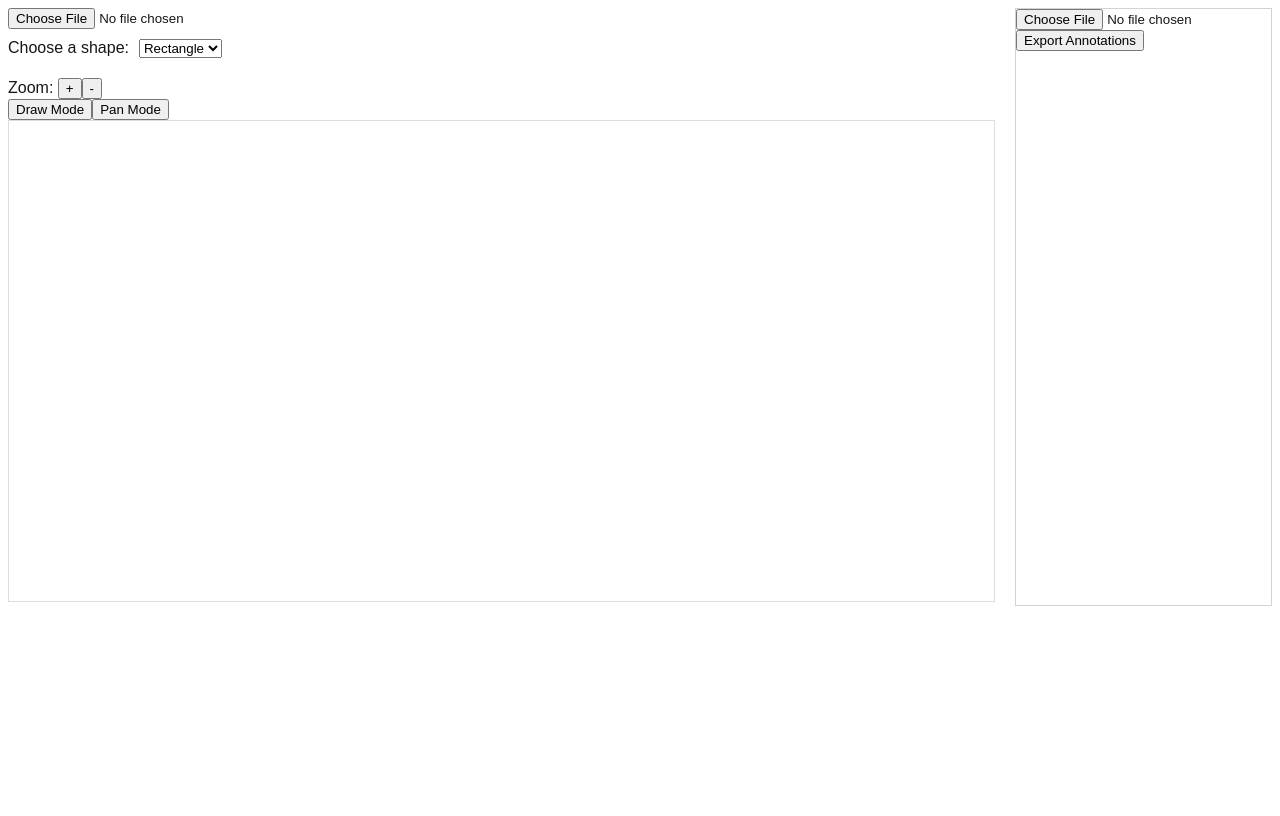
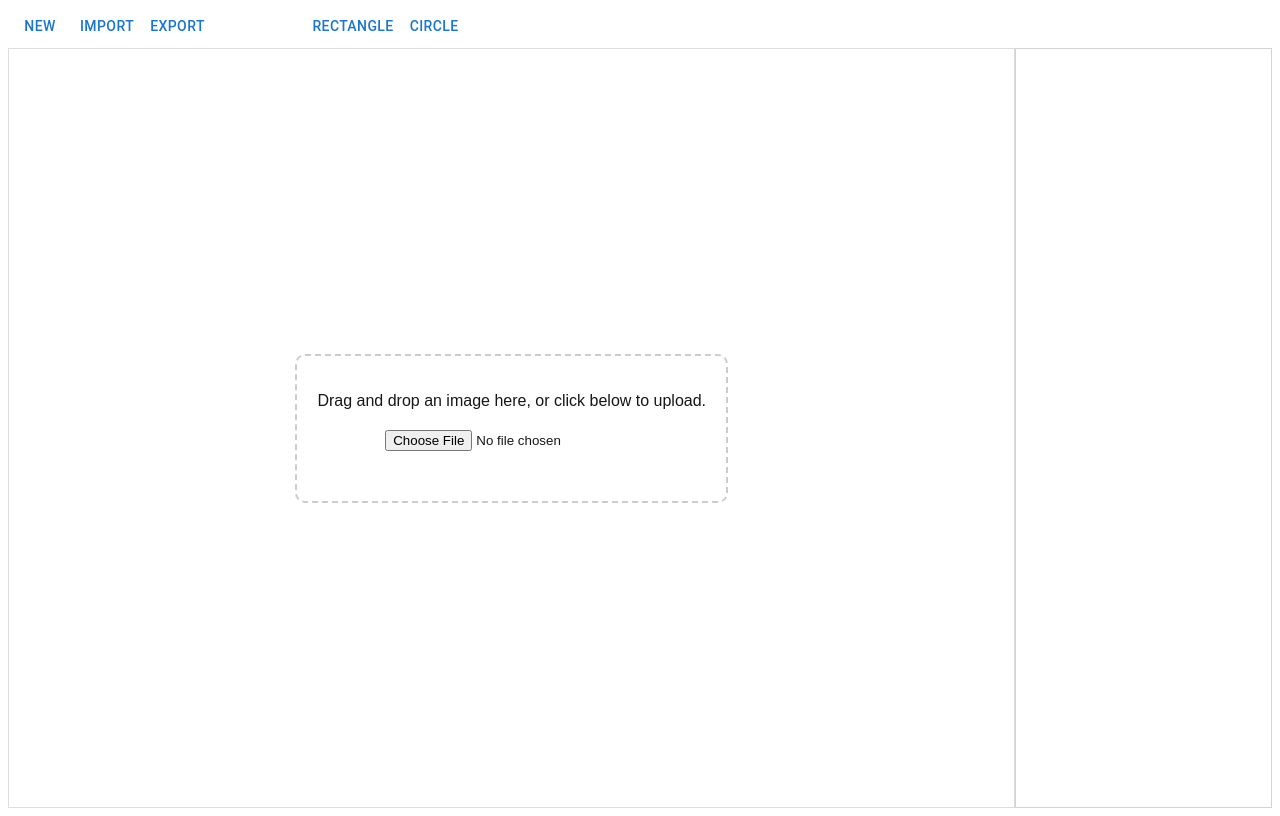
Before and after one commit to Leo-Medin/cmmi-annotation-tool, a Next.js app: page / in a window 1280 px wide. Built offline with nearby package versions, Linux system fonts and the light colour scheme.

Commit message:
UI mostly completed

```diff
--- a/src/components/MainPage.tsx
+++ b/src/components/MainArea.tsx
@@ -1,17 +1,29 @@
-import React, { useState, useRef, useEffect } from 'react';
-
-type ShapeType = 'rectangle' | 'circle';
+import React, { useState, useRef, useEffect, forwardRef, useImperativeHandle, ChangeEvent } from 'react';
+import { ModeType, ShapeType } from '@/utils/appTypes';
 
 type ShapeDef = { type: ShapeType; x: number; y: number; width?: number; height?: number; radius?: number }
-type AnnotationDef = { shape: ShapeDef, class: string, description: string }
+type AnnotationDef = { shape: ShapeDef, organismClass: string, color: string, description: string, selected: false }
 
-const MainPage: React.FC = () => {
+const organismClasses = [
+  {
+    organismClass: 'organism A',
+    color: 'red'
+  },
+  {
+    organismClass: 'organism B',
+    color: 'blue'
+  },
+  {
+    organismClass: 'organism C',
+    color: 'green'
+  },
+]
+
+const MainArea = forwardRef(({ mode, shapeType }: { mode: ModeType, shapeType: ShapeType }, ref) => {
   const [imageSrc, setImageSrc] = useState<string | null>(null);
-  const [shapeType, setShapeType] = useState<ShapeType>('rectangle');
   const [annotations, setAnnotations] = useState<Array<AnnotationDef>>([]);
   const [zoom, setZoom] = useState(1); // Zoom level
   const [panOffset, setPanOffset] = useState({ x: 0, y: 0 }); // Pan offsets
-  const [mode, setMode] = useState<'draw' | 'pan'>('draw'); // Current mode: draw or pan
   const canvasRef = useRef<HTMLCanvasElement | null>(null);
   const isPanning = useRef(false);
   const panStart = useRef({ x: 0, y: 0 }); // Starting position for panning
@@ -19,7 +31,8 @@ const MainPage: React.FC = () => {
   const startCoords = useRef<{ x: number; y: number }>({ x: 0, y: 0 });
   const imageRef = useRef<HTMLImageElement | null>(null);
   const [innerWidth, setInnerWidth] = useState(600);
-  console.log('annotations:', annotations)
+  const [innerHeight, setInnerHeight] = useState(600);
+  // console.log('annotations:', annotations)
 
   const [imageDimensions, setImageDimensions] = useState<{
     width: number;
@@ -28,10 +41,25 @@ const MainPage: React.FC = () => {
     offsetY: number;
   }>({ width: 0, height: 0, offsetX: 0, offsetY: 0 });
 
-  // Handle file input
-  const handleFileInput = (e: React.ChangeEvent<HTMLInputElement>): void => {
-    const file = e.target.files?.[0];
-    if (file) {
+  useEffect(()=>{
+    isDrawing.current = false; // Reset drawing state when switching modes
+  },[shapeType])
+
+  const handleNew = () => {
+    setImageSrc(null)
+    setAnnotations([])
+    setZoom(1)
+    setPanOffset({ x: 0, y: 0 })
+    imageRef.current = null;
+  }
+
+  useImperativeHandle(ref, () => ({
+    handleNew, // Expose handleNew function to parent
+    importAnnotations,
+    exportAnnotations
+  }));
+
+  const loadImage = (file: File) => {
     const reader = new FileReader();
     reader.onload = (event) => {
       if (event.target?.result) {
@@ -63,6 +91,14 @@ const MainPage: React.FC = () => {
       }
     };
     reader.readAsDataURL(file);
+
+  }
+
+  // Handle file input
+  const handleFileInput = (e: React.ChangeEvent<HTMLInputElement>): void => {
+    const file = e.target.files?.[0];
+    if (file) {
+      loadImage(file)
     }
   };
 
@@ -90,12 +126,12 @@ const MainPage: React.FC = () => {
 
   const handleWheel = (e: React.WheelEvent<HTMLCanvasElement>) => {
     e.preventDefault();
-    if (mode === 'pan') handleZoom(-e.deltaY * 0.001, e.clientX, e.clientY); // Adjust zoom based on scroll
+    if (mode === 'pan-zoom') handleZoom(-e.deltaY * 0.001, e.clientX, e.clientY); // Adjust zoom based on scroll
   };
 
   // Handle panning
   const handleMouseDown = (e: React.MouseEvent<HTMLCanvasElement>) => {
-    if (mode === 'pan') {
+    if (mode === 'pan-zoom') {
       isPanning.current = true;
       panStart.current = { x: e.clientX, y: e.clientY };
     }
@@ -105,8 +141,6 @@ const MainPage: React.FC = () => {
       if (!canvas) return;
 
       const rect = canvas.getBoundingClientRect();
-      // const x = e.clientX - rect.left;
-      // const y = e.clientY - rect.top;
 
       // Get mouse position relative to canvas
       const x = (e.clientX - rect.left - panOffset.x) / zoom;
@@ -117,7 +151,7 @@ const MainPage: React.FC = () => {
   };
 
   const handleMouseMove = (e: React.MouseEvent<HTMLCanvasElement>) => {
-    if (mode === 'pan' && isPanning.current) {
+    if (mode === 'pan-zoom' && isPanning.current) {
       const deltaX = e.clientX - panStart.current.x;
       const deltaY = e.clientY - panStart.current.y;
 
@@ -135,11 +169,6 @@ const MainPage: React.FC = () => {
       const rect = canvas.getBoundingClientRect();
       const ctx = canvas.getContext('2d');
       if (!ctx) return;
-
-      // const x = e.clientX - rect.left;
-      // const y = e.clientY - rect.top;
-      // const x = (e.clientX - rect.left - panOffset.x) / zoom;
-      // const y = (e.clientY - rect.top - panOffset.y) / zoom;
 
       // Adjust mouse position relative to canvas
       const x = (e.clientX - rect.left - panOffset.x) / zoom;
@@ -171,7 +200,8 @@ const MainPage: React.FC = () => {
   // Function to draw all shapes
   const drawShapes = (ctx: CanvasRenderingContext2D, x: number, y: number) => {
     // Draw all existing shapes
-    annotations.forEach(({shape}) => {
+    annotations.forEach(({shape, color}) => {
+      ctx.strokeStyle = color;
       if (shape.type === 'rectangle') {
         ctx.beginPath();
         ctx.rect(shape.x, shape.y, shape.width as number, shape.height as number);
@@ -201,7 +231,7 @@ const MainPage: React.FC = () => {
   };
 
   const handleMouseUp = (e: React.MouseEvent<HTMLCanvasElement>) => {
-    if (mode === 'pan') {
+    if (mode === 'pan-zoom') {
       isPanning.current = false;
     }
     else if (mode === 'draw' && isDrawing.current) {
@@ -232,10 +262,20 @@ const MainPage: React.FC = () => {
         const radius = Math.sqrt(Math.pow(x - startCoords.current.x, 2) + Math.pow(y - startCoords.current.y, 2));
         shape = { type: 'circle', x: startCoords.current.x, y: startCoords.current.y, radius };
       }
-      setAnnotations((prev) => [
-        ...prev,
-        { shape, class: 'Organism A', description: `#${annotations.length+1}`}
+      const randomOrganismClass = organismClasses[Math.floor(Math.random() * organismClasses.length)];
+      const tmpAnnotations = JSON.parse(JSON.stringify(annotations)); // deep clone
+      tmpAnnotations.forEach((element: AnnotationDef) => {
+        element.selected = false; // deselect everything
+      });
+      // setAnnotations((prev) => [
+      //   ...prev,
+      //   { shape, organismClass: randomOrganismClass.organismClass, color: randomOrganismClass.color, description: `#${annotations.length+1}`}
+      // ]);
+      setAnnotations([
+        ...tmpAnnotations,
+        { shape, organismClass: randomOrganismClass.organismClass, color: randomOrganismClass.color, description: `#${annotations.length+1}`, selected: true}
       ]);
+
     }
     isDrawing.current = false;
   };
@@ -262,9 +302,9 @@ const MainPage: React.FC = () => {
       ctx.drawImage(img, imageDimensions.offsetX, imageDimensions.offsetY, width, height);
 
       // Draw all shapes
-      annotations.forEach(({shape}) => {
-        ctx.strokeStyle = 'red';
-        ctx.lineWidth = 2 / zoom; // Adjust line width for zoom
+      annotations.forEach(({shape, color, selected}) => {
+        ctx.strokeStyle = color;
+        ctx.lineWidth = (selected? 8: 2) / zoom; // Adjust line width for zoom
         if (shape.type === 'rectangle') {
           ctx.beginPath();
           ctx.rect(shape.x, shape.y, shape.width as number, shape.height as number);
@@ -287,6 +327,10 @@ const MainPage: React.FC = () => {
       const ctx = canvas.getContext('2d');
       if (ctx) redrawCanvas(ctx);
     }
+    else if (canvas) { // no image => clear canvas
+      const ctx = canvas.getContext('2d');
+      if (ctx) ctx.clearRect(0, 0, canvas.width, canvas.height);
+    }
   }, [annotations, imageSrc, panOffset, zoom]);
 
   useEffect(()=>{
@@ -295,14 +339,15 @@ const MainPage: React.FC = () => {
       const tmpInnerHeight = window.visualViewport? window.visualViewport.height: window.innerHeight;
       setInnerWidth(tmpInnerWidth);
       canvasRef.current.width = tmpInnerWidth*77/100;
-      canvasRef.current.height = tmpInnerHeight*60/100;
+      canvasRef.current.height = tmpInnerHeight*92/100;
+      setInnerHeight(tmpInnerHeight - 40); // minus topbar height
     }
   }, [])
 
   // Handle keyboard events for zoom and pan
   const handleKeyDown = (e: KeyboardEvent) => {
     // Pan with arrow keys
-    if (mode === 'pan') {
+    if (mode === 'pan-zoom') {
       if (e.key === 'ArrowUp') {
         setPanOffset((prev) => ({ x: prev.x, y: prev.y - 10 }));
       } else if (e.key === 'ArrowDown') {
@@ -343,7 +388,7 @@ const MainPage: React.FC = () => {
                 height: annotation.shape.height ? annotation.shape.height * zoom : undefined,
                 radius: annotation.shape.radius ? annotation.shape.radius * zoom : undefined,
             },
-            class: annotation.class,
+            class: annotation.organismClass,
             description: annotation.description
         };
     });
@@ -364,8 +409,11 @@ const MainPage: React.FC = () => {
   };
 
   const handleJSONFileInput = (e: React.ChangeEvent<HTMLInputElement>) => {
+    console.log('e:', e)
     const file = e.target.files?.[0];
+    console.log('file:', file)
     if (file) {
+        console.log('file:', file)
         const reader = new FileReader();
         reader.onload = (event) => {
             if (event.target?.result) {
@@ -384,77 +432,135 @@ const MainPage: React.FC = () => {
     }
   };
 
+  // Handle file drag-and-drop
+  const handleFileDragOver = (e: React.DragEvent<HTMLDivElement>): void => {
+    e.preventDefault();
+    e.stopPropagation();
+  };
+
+  const handleFileDrop = (e: React.DragEvent<HTMLDivElement>): void => {
+    e.preventDefault();
+    e.stopPropagation();
+    const file = e.dataTransfer.files?.[0];
+    if (file) {
+      loadImage(file)
+    }
+  };
+
+  const importAnnotations = ()=>{
+    console.log('importAnnotations()')
+      const input = document.createElement('input')
+      input.type = 'file'
+      input.accept='.json'
+      input.addEventListener('change', (event: Event) => {
+        const target = event.target as HTMLInputElement;
+
+        // Create a mock ChangeEvent
+        const changeEvent = {
+          ...event,
+          target,
+          currentTarget: target,
+          bubbles: true,
+          cancelBubble: false,
+          cancelable: true,
+          composed: true,
+          defaultPrevented: false,
+          isDefaultPrevented: () => false,
+          isPropagationStopped: () => false,
+          persist: () => {}
+        } as unknown as ChangeEvent<HTMLInputElement>;
+
+        handleJSONFileInput(changeEvent);
+      });
+      input.click()
+  }
+
   const AnnotationsList = () => {
     return (
       <div className='annotations-list'>
-        <input
+        {/* <input
             type="file"
             accept=".json"
             onChange={handleJSONFileInput}
-        />
+        /> */}
+        {/* <button onClick={importAnnotations}
+        >Button!</button> */}
 
-        {annotations.map(({ description }, index: number)=>(
-          <div key={index} className='annotation'>
-            {description}
+        {annotations.map(({ description, organismClass, color, selected }, index: number)=>(
+          <div
+            key={index}
+            className='annotation'
+            style={{ borderWidth: selected? '5px': '' }}
+            onClick={()=>{
+              const tmpAnnotations = JSON.parse(JSON.stringify(annotations)); // deep clone
+              tmpAnnotations.forEach((element: AnnotationDef) => {
+                element.selected = false; // deselect everything
+              });
+              tmpAnnotations[index].selected = true;
+              setAnnotations(tmpAnnotations)
+            }}
+          >
+            <div>{description}</div>
+            <div className='annotation-class' style={{ backgroundColor: color }}>{organismClass}</div>
           </div>
         ))}
-        <button onClick={exportAnnotations}>Export Annotations</button>
+        {/* <button onClick={exportAnnotations}>Export Annotations</button> */}
       </div>
     )
   }
 
   return (
-    <div className='app-wrapper'>
-      <div className='canvas-panel'>
-        <div>
+    <div className='main-area-wrapper' style={{ height: innerHeight }}>
+      <div className='canvas-panel' >
+
+          {/* Zoom controls */}
+          {/* <span>Zoom: </span>
+          <button onClick={() => handleZoom(0.1, 400, 300)}>+</button>
+          <button onClick={() => handleZoom(-0.1, 400, 300)}>-</button> */}
+
+          {/* Canvas */}
+          <canvas
+            ref={canvasRef}
+            style={{
+              cursor: mode === 'pan-zoom' ? 'grab' : 'crosshair',
+              display: !imageSrc? 'none': ''
+            }}
+            onMouseDown={handleMouseDown}
+            onMouseMove={handleMouseMove}
+            onMouseUp={handleMouseUp}
+            onWheel={handleWheel}
+          />
+
+          {/* File Drag-and-Drop Area */}
+          {!imageSrc &&
+            <div
+              className='file-dropper'
+              onDragOver={handleFileDragOver}
+              onDrop={handleFileDrop}
+              // onDrop={handleFileInput}
+              style={{
+                border: '2px dashed #ccc',
+                borderRadius: '10px',
+                padding: '20px',
+                textAlign: 'center',
+                cursor: 'pointer',
+                margin: '16px'
+              }}
+            >
+              <p>Drag and drop an image here, or click below to upload.</p>
+
               {/* File Input */}
-          <div style={{ marginBottom: '20px' }}>
+              <div style={{ margin: '20px', display: 'flex', justifyContent: 'space-around' }}>
                 <input
                   type='file'
                   accept='image/*'
                   onChange={handleFileInput}
                   style={{ display: 'block', marginBottom: '10px' }}
                 />
-            <span>Choose a shape:</span>
-            <select
-              value={shapeType}
-              onChange={(e) => {
-                setShapeType(e.target.value as ShapeType);
-                isDrawing.current = false; // Reset drawing state when switching modes
-              }}
-              style={{ marginLeft: '10px' }}
-            >
-              <option value='rectangle'>Rectangle</option>
-              <option value='circle'>Circle</option>
-            </select>
               </div>
+            </div>
+          }
 
-          {/* Zoom controls */}
-          <span>Zoom: </span>
-          <button onClick={() => handleZoom(0.1, 400, 300)}>+</button>
-          <button onClick={() => handleZoom(-0.1, 400, 300)}>-</button>
-
-          {/* Mode Switch */}
-          <div>
-            <button onClick={() => setMode('draw')}>Draw Mode</button>
-            <button onClick={() => setMode('pan')}>Pan Mode</button>
-          </div>
-
-          {/* Canvas */}
-          <canvas
-            ref={canvasRef}
-            // width={800}
-            // height={600}
-            style={{
-              border: '1px solid #ddd',
-              cursor: mode === 'pan' ? 'grab' : 'crosshair',
-            }}
-            onMouseDown={handleMouseDown}
-            onMouseMove={handleMouseMove}
-            onMouseUp={handleMouseUp}
-            onWheel={handleWheel}
-          />
-        </div>
 
       </div>
 
@@ -464,6 +570,8 @@ const MainPage: React.FC = () => {
 
     </div>
   );
-};
+});
 
-export default MainPage;
+MainArea.displayName = 'MainArea'; // ESLint requires this attribute for components created with forwardRef
+
+export default MainArea;
--- /dev/null
+++ b/src/components/TopBar.tsx
@@ -0,0 +1,65 @@
+import { Box, Button } from "@mui/material";
+import { ModeType, ShapeType } from '@/utils/appTypes';
+
+// interface AnotherChildProps {
+//     handleClickNew: () => void; // Accept handleClickNew as a prop
+// }
+
+const TopBar = ({ mode, setMode, shapeType, setShapeType, handleClickNew, handleClickImport, handleClickExport }:
+    {
+        mode: ModeType,
+        setMode: React.Dispatch<React.SetStateAction<ModeType>>,
+        shapeType: ShapeType,
+        setShapeType: React.Dispatch<React.SetStateAction<ShapeType>>,
+        handleClickNew: () => void,
+        handleClickImport: () => void,
+        handleClickExport: () => void,
+    }) => {
+    return (
+        <Box className='topbar'>
+            <Button
+                onClick={handleClickNew}
+            >
+                New
+            </Button>
+            <Button
+                onClick={handleClickImport}
+            >
+                Import
+            </Button>
+            <Button
+                onClick={handleClickExport}
+            >
+                Export
+            </Button>
+            <Button
+                sx={{ color: mode === 'pan-zoom'? 'white': '' }}
+                onClick={()=>{
+                    setMode('pan-zoom')
+                }}
+            >
+                Pan/Zoom
+            </Button>
+            <Button
+                sx={{ color: (mode === 'draw' && shapeType === 'rectangle')? 'white': '' }}
+                onClick={()=>{
+                    setMode('draw')
+                    setShapeType('rectangle')
+                }}
+            >
+                Rectangle
+            </Button>
+            <Button
+                sx={{ color: (mode === 'draw' && shapeType === 'circle')? 'white': '' }}
+                onClick={()=>{
+                    setMode('draw')
+                    setShapeType('circle')
+                }}
+            >
+                Circle
+            </Button>
+        </Box>
+    )
+}
+
+export default TopBar;
--- a/src/pages/index.tsx
+++ b/src/pages/index.tsx
@@ -1,10 +1,44 @@
 import React from "react";
-import MainPage from "@/components/MainPage";
+import MainArea from "@/components/MainArea";
+import TopBar from "@/components/TopBar";
+import { useState, useRef } from "react";
+import { ModeType, ShapeType } from '@/utils/appTypes';
 
 export default function Home() {
+  const [mode, setMode] = useState<ModeType>('pan-zoom'); // Current mode: draw or pan-zoom
+  const [shapeType, setShapeType] = useState<ShapeType>('rectangle');
+  const childRef = useRef<{ handleNew: () => void; importAnnotations: () => void; exportAnnotations: () => void }>(null);
+
+  const handleClickNew = () => {
+    if (childRef.current) {
+      childRef.current.handleNew();
+    }
+  };
+
+  const handleClickImport = () => {
+    if (childRef.current) {
+      childRef.current.importAnnotations();
+    }
+  };
+
+  const handleClickExport = () => {
+    if (childRef.current) {
+      childRef.current.exportAnnotations();
+    }
+  };
+
   return (
     <div>
-      <MainPage />
+      <TopBar
+        mode={mode}
+        setMode={setMode}
+        shapeType={shapeType}
+        setShapeType={setShapeType}
+        handleClickNew={handleClickNew}
+        handleClickImport={handleClickImport}
+        handleClickExport={handleClickExport}
+      />
+      <MainArea ref={childRef} mode={mode} shapeType={shapeType} />
 
     </div>
   );
--- a/src/styles/globals.css
+++ b/src/styles/globals.css
@@ -18,15 +18,43 @@ body {
   font-family: Arial, Helvetica, sans-serif;
 }
 
-.app-wrapper {
+.main-area-wrapper {
   display: flex;
 }
 
 .canvas-panel {
   width: 80%;
+  border: 1px solid #ddd;
+  display: flex;
+  align-items: center;
+  justify-content: space-around;
 }
 
 .right-panel {
   width: 20%;
   border: 1px solid lightgrey;
 }
+
+.topbar {
+  height: 40px;
+}
+
+.annotation {
+  border: 1px solid #ddd;
+  border-radius: 5px;
+  margin: 5px;
+  padding: 5px;
+  display: flex;
+  gap: 10px;
+  align-items: center;
+}
+
+.annotation-class {
+  width: fit-content;
+  padding: 3px;
+}
+
+.annotations-list {
+  max-height: 100%;
+  overflow-y: scroll;
+}
--- /dev/null
+++ b/src/utils/appTypes.ts
@@ -0,0 +1,2 @@
+export type ModeType = 'draw' | 'pan-zoom';
+export type ShapeType = 'rectangle' | 'circle';
```
Also changed, not shown: package.json (+5 -2 lines), 2 other files (tests, documents, lock files or other folders). Lines whose indentation alone changed are shown as unchanged.
